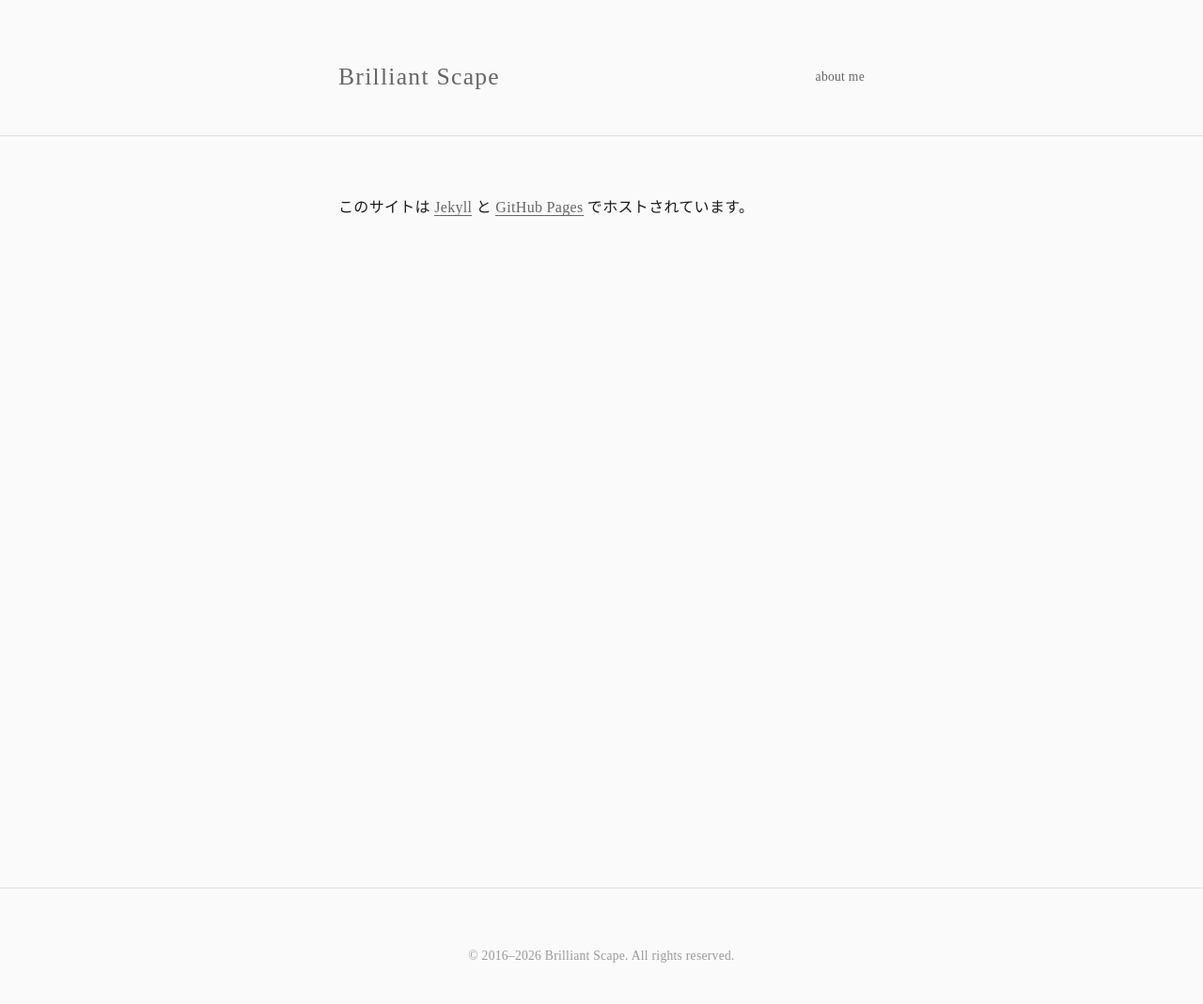
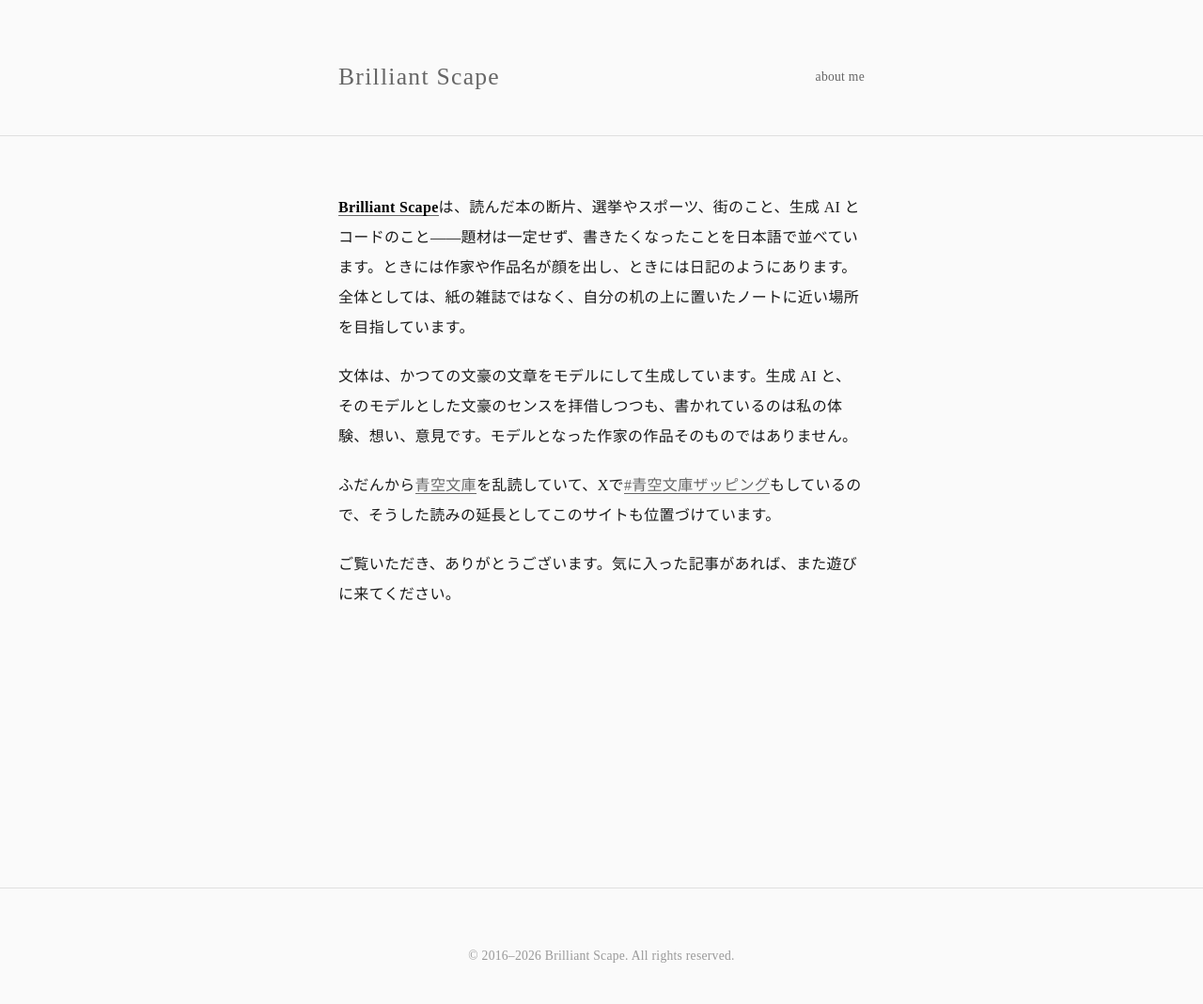
Before and after one commit to yozniax/logs, a Jekyll site: the page built from about.md, in a window 1280 px wide. Shown: the whole page at 94% size. Built offline with Jekyll 4.4.1, drawn with Linux system fonts in a browser that asks for light colours; some web fonts are replaced.

Commit message:
Update 'about.md' to provide a detailed description of the site, its purpose, and the author's writing style, emphasizing the influence of classic literature and personal experiences.

```diff
--- a/about.md
+++ b/about.md
@@ -4,4 +4,10 @@
 permalink: /about/
 ---
 
-このサイトは [Jekyll](https://jekyllrb.com/) と [GitHub Pages](https://pages.github.com/) でホストされています。
+[**Brilliant Scape**](https://briscape.com)は、読んだ本の断片、選挙やスポーツ、街のこと、生成 AI とコードのこと——題材は一定せず、書きたくなったことを日本語で並べています。ときには作家や作品名が顔を出し、ときには日記のようにあります。全体としては、紙の雑誌ではなく、自分の机の上に置いたノートに近い場所を目指しています。
+
+文体は、かつての文豪の文章をモデルにして生成しています。生成 AI と、そのモデルとした文豪のセンスを拝借しつつも、書かれているのは私の体験、想い、意見です。モデルとなった作家の作品そのものではありません。
+
+ふだんから[青空文庫](https://www.aozora.gr.jp/)を乱読していて、Xで[#青空文庫ザッピング](https://x.com/hashtag/%E9%9D%92%E7%A9%BA%E6%96%87%E5%BA%AB%E3%82%B6%E3%83%83%E3%83%94%E3%83%B3%E3%82%B0)もしているので、そうした読みの延長としてこのサイトも位置づけています。
+
+ご覧いただき、ありがとうございます。気に入った記事があれば、また遊びに来てください。
```
